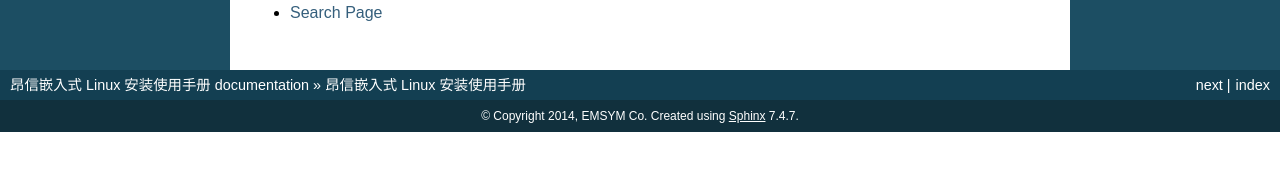
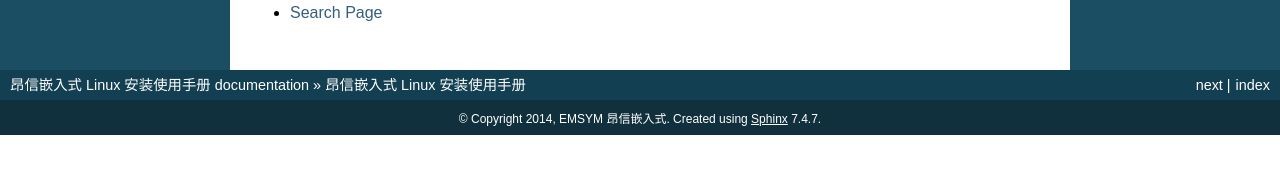
Before and after one commit to hn82123/emsym-linux-manual, a Sphinx documentation site: the page built from docs/source/index.rst, in a window 1280 px wide. Shown: the part 606-780 px from the top of the page. Built offline with Sphinx 7.4.7, drawn with Linux system fonts in a browser that asks for light colours; pages that are not in the unit, such as notebooks, are missing from menus.

Commit message:
Change copyright

```diff
--- a/docs/source/conf.py
+++ b/docs/source/conf.py
@@ -45,7 +45,7 @@ master_doc = 'index'
 
 # General information about the project.
 project = u'昂信嵌入式 Linux 安装使用手册'
-copyright = '2014, EMSYM Co'
+copyright = u'2014, EMSYM 昂信嵌入式'
 
 # The version info for the project you're documenting, acts as replacement for
 # |version| and |release|, also used in various other places throughout the
@@ -198,7 +198,7 @@ latex_elements = {
 #  author, documentclass [howto, manual, or own class]).
 latex_documents = [
   ('index', 'LinuxManual.tex', 'Linux Manual Documentation',
-   'Hu Nan', 'manual'),
+   u'EMSYM 昂信嵌入式', 'manual'),
 ]
 
 # The name of an image file (relative to this directory) to place at the top of
@@ -228,7 +228,7 @@ latex_documents = [
 # (source start file, name, description, authors, manual section).
 man_pages = [
     ('index', 'linuxmanual', 'Linux Manual Documentation',
-     ['Hu Nan'], 1)
+     [u'EMSYM 昂信嵌入式'], 1)
 ]
 
 # If true, show URL addresses after external links.
@@ -242,7 +242,7 @@ man_pages = [
 #  dir menu entry, description, category)
 texinfo_documents = [
   ('index', 'LinuxManual', 'Linux Manual Documentation',
-   'Hu Nan', 'LinuxManual', 'One line description of project.',
+   u'EMSYM 昂信嵌入式', 'LinuxManual', 'One line description of project.',
    'Miscellaneous'),
 ]
 
```
Also changed, not shown: 1 other file.
